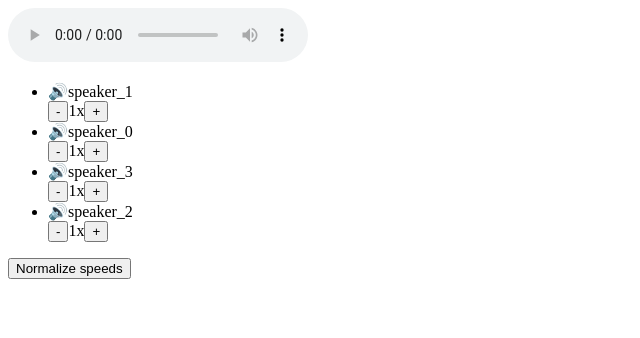
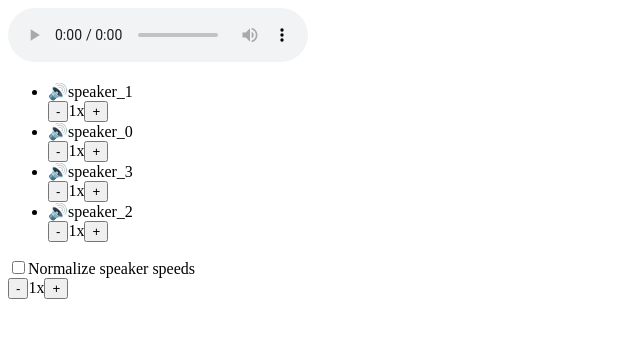
Before and after one commit to tf3/smarter-audio-player, a React app: page / in a window 1280 px wide. Shown: the top 338 px of the page, without its empty margins (0-640 px from the left). Built offline with nearby package versions, Linux system fonts and the light colour scheme; the HTML template or start-up script is replaced by a standard one.

Commit message:
Allow normalized speeds to be shifted at a global level

```diff
--- a/src/components/App.js
+++ b/src/components/App.js
@@ -6,12 +6,9 @@ import Controls from './Controls';
 import getParticipantsFromTimeIntervals from '../utils/getParticipantsFromTimeIntervals';
 import getDefaultSpeakerSpeeds from '../utils/getDefaultSpeakerSpeeds';
 import getNormalizedSpeakerSpeeds from '../utils/getNormalizedSpeakerSpeeds';
-import { checkForEquality } from '../utils/general';
 
 const uri = '../69--Jeffrey-Ding-on-Chinas-AI-dream-Feb-6.mp3';
 const speakerTimeIntervals = getSpeakerTimeIntervals();
-const normalizedSpeakerSpeeds = getNormalizedSpeakerSpeeds();
-
 
 const App = () => {
   const participants = getParticipantsFromTimeIntervals(speakerTimeIntervals);
@@ -20,10 +17,20 @@ const App = () => {
   const audioPlayerRef = useRef(null);
   const currentSpeaker = getCurrentSpeaker(speakerTimeIntervals, playtime);
   const currentSpeakerSpeed = speakerSpeeds[currentSpeaker];
-  const speedsAreNormalized = checkForEquality(normalizedSpeakerSpeeds, speakerSpeeds);
+  const [speedsAreNormalized, setSpeedsAreNormalized] = useState(false);
+  const [globalMultiplier, setGlobalMultiplier] = useState(1);
 
-  const setSingleSpeakerSpeed = (speaker, speed) => setSpeakerSpeeds({ ...speakerSpeeds, [speaker]: speed });
-  const normalizeSpeakerSpeeds = () => setSpeakerSpeeds(normalizedSpeakerSpeeds);
+  const normalizeSpeakerSpeeds = (speed = globalMultiplier) => {
+    const normalizedSpeakerSpeeds = getNormalizedSpeakerSpeeds(speed);
+    setSpeakerSpeeds(normalizedSpeakerSpeeds);
+  };
+
+  const setSingleSpeakerSpeed = (speed, speaker) => setSpeakerSpeeds({ ...speakerSpeeds, [speaker]: speed });
+
+  const setGlobalSpeed = speed => {
+    setGlobalMultiplier(speed);
+    normalizeSpeakerSpeeds(speed);
+  };
 
   return (
     <div>
@@ -39,8 +46,11 @@ const App = () => {
         setSingleSpeakerSpeed={setSingleSpeakerSpeed}
         audioPlayerRef={audioPlayerRef}
         participants={participants}
+        setSpeedsAreNormalized={setSpeedsAreNormalized}
+        speedsAreNormalized={speedsAreNormalized}
         normalizeSpeakerSpeeds={normalizeSpeakerSpeeds}
-        speedsAreNormalized={speedsAreNormalized}
+        globalSpeed={globalMultiplier}
+        setGlobalSpeed={setGlobalSpeed}
       />
     </div>
   );
--- a/src/components/Controls.js
+++ b/src/components/Controls.js
@@ -1,7 +1,14 @@
 import React, { useEffect } from 'react';
 import Participant from './Participant';
+import SpeedControl from './SpeedControl';
 
-const Controls = ({ currentSpeaker, currentSpeakerSpeed, setSingleSpeakerSpeed, audioPlayerRef, participants, speakerSpeeds, normalizeSpeakerSpeeds, speedsAreNormalized }) => {
+const Controls = ({ currentSpeaker, currentSpeakerSpeed, setSingleSpeakerSpeed, audioPlayerRef, participants, speakerSpeeds, speedsAreNormalized, setSpeedsAreNormalized, normalizeSpeakerSpeeds, setGlobalSpeed, globalSpeed }) => {
+  const handleCheckboxChange = event => {
+    const speedsShouldBeNormalized = event.target.checked;
+    if (speedsShouldBeNormalized) normalizeSpeakerSpeeds();
+    setSpeedsAreNormalized(speedsShouldBeNormalized);
+  };
+
   const setSpeed = newSpeed => {
     const DEFAULT_SPEED = 1;
     const { current } = audioPlayerRef;
@@ -19,6 +26,7 @@ const Controls = ({ currentSpeaker, currentSpeakerSpeed, setSingleSpeakerSpeed,
 
   return (
     <div>
+      {true && (
       <ul id="participants">
         {participants.map(participantName => (
           <Participant
@@ -30,9 +38,22 @@ const Controls = ({ currentSpeaker, currentSpeakerSpeed, setSingleSpeakerSpeed,
           />
         ))}
       </ul>
-      <button type="button" onClick={normalizeSpeakerSpeeds} disabled={speedsAreNormalized}>
-        {speedsAreNormalized ? 'Speeds normalized' : 'Normalize speeds'}
-      </button>
+      )}
+      <form>
+        <label>
+          <input
+            type="checkbox"
+            checked={speedsAreNormalized}
+            onChange={handleCheckboxChange}
+          />
+          Normalize speaker speeds
+        </label>
+        <SpeedControl
+          setSpeed={setGlobalSpeed}
+          speed={globalSpeed}
+          participantName={null}
+        />
+      </form>
     </div>
   );
 };
--- a/src/components/Participant.js
+++ b/src/components/Participant.js
@@ -10,7 +10,7 @@ const Participant = ({ isSpeaking, name, speed, setSingleSpeakerSpeed }) => (
     <SpeedControl
       participantName={name}
       speed={speed}
-      setSingleSpeakerSpeed={setSingleSpeakerSpeed}
+      setSpeed={setSingleSpeakerSpeed}
     />
   </li>
 );
--- a/src/components/SpeedControl.js
+++ b/src/components/SpeedControl.js
@@ -1,6 +1,6 @@
 import React from 'react';
 
-const SpeedControl = ({ participantName, speed, setSingleSpeakerSpeed }) => {
+const SpeedControl = ({ participantName, speed, setSpeed }) => {
   const MAX_SPEED = 3;
   const MIN_SPEED = 0.5;
   const SPEED_INCREMENT = 0.1;
@@ -9,22 +9,22 @@ const SpeedControl = ({ participantName, speed, setSingleSpeakerSpeed }) => {
 
   const handlePlusClick = () => {
     if (speed < MAX_SPEED) {
-      setSingleSpeakerSpeed(participantName, formatNumber(speed + SPEED_INCREMENT));
+      setSpeed(formatNumber(speed + SPEED_INCREMENT), participantName);
     }
   };
 
   const handleMinusClick = () => {
     if (speed > MIN_SPEED) {
-      setSingleSpeakerSpeed(participantName, formatNumber(speed - SPEED_INCREMENT));
+      setSpeed(formatNumber(speed - SPEED_INCREMENT), participantName);
     }
   };
 
   const handleSpeedClick = () => {
     if (speed === MAX_SPEED) {
-      setSingleSpeakerSpeed(participantName, MIN_SPEED);
+      setSpeed(MIN_SPEED, participantName);
     } else {
       const newSpeed = PRESET_SPEEDS.find(presetSpeed => presetSpeed > speed);
-      setSingleSpeakerSpeed(participantName, newSpeed);
+      setSpeed(newSpeed, participantName);
     }
   };
 
--- a/src/utils/getNormalizedSpeakerSpeeds.js
+++ b/src/utils/getNormalizedSpeakerSpeeds.js
@@ -2,14 +2,14 @@ import getSpeakerWordsPerMinute from './getSpeakerWordsPerMinute';
 
 const round = x => Number(x.toFixed(1));
 
-const getNormalizedSpeakerSpeeds = () => {
-  const speakersWPM = getSpeakerWordsPerMinute();
+const getNormalizedSpeakerSpeeds = (multiplier = 1) => {
+  const speakersWPM = getSpeakerWordsPerMinute(); // TODO: optimize this; it's currently too slow
   const speakers = Object.keys(speakersWPM);
   const baseRate = Object.values(speakersWPM)[0]; // the other speeds will be adjusted to match this WPM
 
   return speakers.reduce((normalizedSpeakerSpeeds, speaker) => ({
     ...normalizedSpeakerSpeeds,
-    [speaker]: round(baseRate / speakersWPM[speaker])
+    [speaker]: round((baseRate / speakersWPM[speaker]) * multiplier)
   }), {});
 };
 
--- a/src/utils/getSpeakerWordCounts.js
+++ b/src/utils/getSpeakerWordCounts.js
@@ -1,11 +1,12 @@
 import transcription from '../../transcription-02.json';
 import getSpeakerTimeIntervals from './getSpeakerTimeIntervals';
 
+// TODO: move back into function
+const speakerTimeIntervals = getSpeakerTimeIntervals();
+
 const getSpeakerAtInterval = ({ start_time, end_time }) => {
   const [startTimeNumber, endTimeNumber] = [Number(start_time), Number(end_time)];
-  const speakerTimeIntervals = getSpeakerTimeIntervals();
 
-  // TODO: rewrite to be more efficient
   const intervalWithinRange = speakerTimeIntervals.find(interval => (
     startTimeNumber >= Number(interval.start_time) && endTimeNumber <= Number(interval.end_time)
   ));
```
